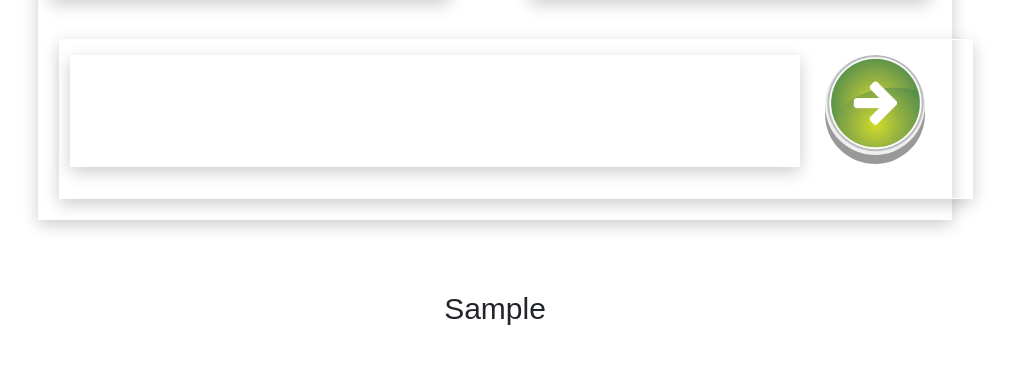
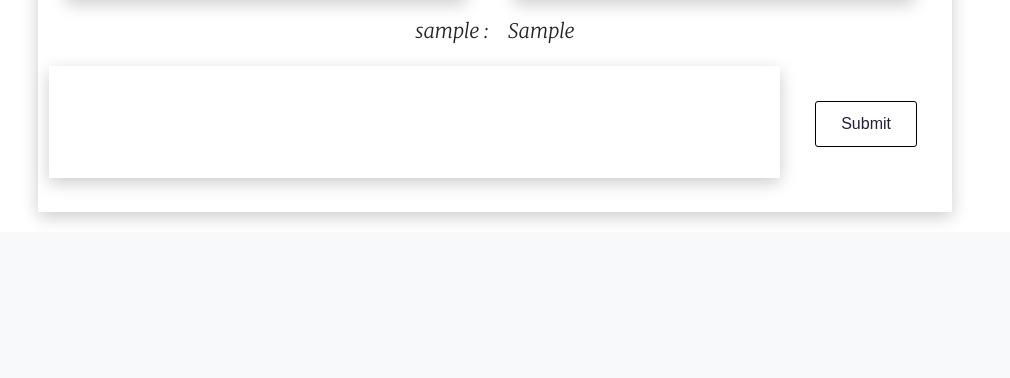
Before and after one commit to jfranzm/Furiends, a Django app: page /post/create/1/photo/1/ in a window 1280 px wide. Shown: the part 568-946 px from the top of the page, without its empty margins (145-1155 px from the left). After the commit the page ends 788 px from the top, so only its background shows below. Run offline with Django 4.2, Linux system fonts and the light colour scheme; tables that the repository leaves empty hold one stand-in row (values such as "Sample post").

Commit message:
update post detail UI

```diff
--- a/main_app/static/css/style.css
+++ b/main_app/static/css/style.css
@@ -196,7 +196,6 @@ hr {
 }
 
 .comment-page,
-.comment-insert,
 .post-comment {
   border: 1px white solid;
   margin: 20px;
@@ -211,7 +210,13 @@ hr {
 
 
 }
-
+#post-caption {
+  font-family: "Merriweather", serif;
+  display: flex;
+  flex-direction: row;
+  gap: 20px;
+  align-items: flex-start;
+}
 .lower-post-comment {
   overflow: auto;
   scroll-snap-align: end;
@@ -222,11 +227,10 @@ hr {
 
 .lower-post-comment > p {
   margin: 10px;
-  border-radius: 50px;
   font-family: "Merriweather", serif;
-  background-image: linear-gradient(#25d366, white, #25d366);
   padding: 20px;
   font-size: small;
+  border-bottom: 1px solid rgba(38, 38, 38, 0.3);
 }
 
 .image-comment {
@@ -247,25 +251,23 @@ hr {
 
 .comment-submit {
   position: absolute;
-  margin: 15px 0 0 15px;
-  background-image: url("../images/pngwing.png");
-  background-size: cover;
-  width: 100px;
-  height: 100px;
-  border-radius: 50%;
-  border: None;
-  box-shadow: 0 9px #999;
-  cursor: pointer;
-  outline: none;
+  border: 1px solid black;
+  border-radius: 3px;
+  color: #231e39;
+  font-family: Montserrat, sans-serif;
+  font-weight: 500;
+  padding: 10px 25px;
+  background-color: transparent;
+  margin-top: 50px;
+  margin-left: 25px;
 }
 
 .comment-submit:hover {
-  background-color: #3e8e41;
+  background-color: #120a19;
+  color: white;
 }
 
 .comment-submit:active {
-  background-color: #3e8e41;
-  box-shadow: 0 5px #666;
   transform: translateY(4px);
 }
 .comment-write {
--- a/main_app/templates/picture_comment.html
+++ b/main_app/templates/picture_comment.html
@@ -2,7 +2,7 @@
 <div class="full-page-comment">
   <div class="comment-page">
     <img class="image-comment" src="{{ photos.url }}" alt="" />
-    <a href="{% url 'photo_delete' user_id photos.id %}">Delete</a>
+    <!-- <a href="{% url 'photo_delete' user_id photos.id %}">Delete</a> -->
     <div class="post-comment">
       <div class="lower-post-comment">
         {% for post in posts %}
@@ -39,9 +39,12 @@
         </p>
         {% endfor %}
       </div>
+
     </div>
+    <div id="post-caption"><h5>{{username.username}} :</h5><h5>{{photos.caption}}</h5></div>
     <div class="comment-insert">
         <form
+          id="comment-textarea"
           action="{% url 'post_create_comment' user_id photo_id %}"
           method="post"
         >
@@ -53,14 +56,14 @@
             maxlength="100"
           ></textarea>
 
-        <button class="comment-submit"></button>
+          <button class="comment-submit">Submit</button>
         </form>
     </div>
   </div>
 
 
 </div>
-<h1>{{photos.caption}}</h1>
+
 
 <script>
   let btn = document.querySelector(".btn");
--- a/main_app/views.py
+++ b/main_app/views.py
@@ -45,12 +45,12 @@ def home(request, user_id):
         user_pic = Photo.objects.filter(user = user_instance, category=1)[0]
     except:
         pass
-
+    like_comment = Photo_User.objects.all()
     try:
         photos_profile = Photo.objects.filter(category=1)
         return render(request, 'home.html', {
         'picture_form': picture_form, 'user_id': user_id, 'photo': photos_profile, 'posts': photo, 'photo_like': photo_like,
-        'username': user_instance.username, 'user_pic': user_pic, 'comments': comments
+        'username': user_instance.username, 'user_pic': user_pic, 'comments': comments, 'like_comment': like_comment
     })
     except:
         # print(photos_profile)
@@ -60,6 +60,7 @@ def home(request, user_id):
 
 def PostCreate(request, user_id, photo_id):
   photos = Photo.objects.get(pk=photo_id)
+  username = User.objects.get(pk=user_id)
 #   user_instance = User.objects.get(pk=user_id)
 #   posts = Post.objects.filter(photo=photos).order_by('-id')
   query = """
@@ -81,7 +82,7 @@ def PostCreate(request, user_id, photo_id):
       columns = [col[0] for col in cursor.description]
       posts = [dict(zip(columns, row)) for row in cursor.fetchall() ]
   return render(request, 'picture_comment.html', {'photos': photos,
-                                                  'user_id': user_id, 'posts':posts, 'photo_id': photo_id})
+                                                  'user_id': user_id, 'posts':posts, 'photo_id': photo_id, 'username': username})
 
 
 def create_photo_like(request, user_id, photo_id):
```
Also changed, not shown: main_app/templates/home.html (+7 -1 lines). Lines whose indentation alone changed are shown as unchanged.
